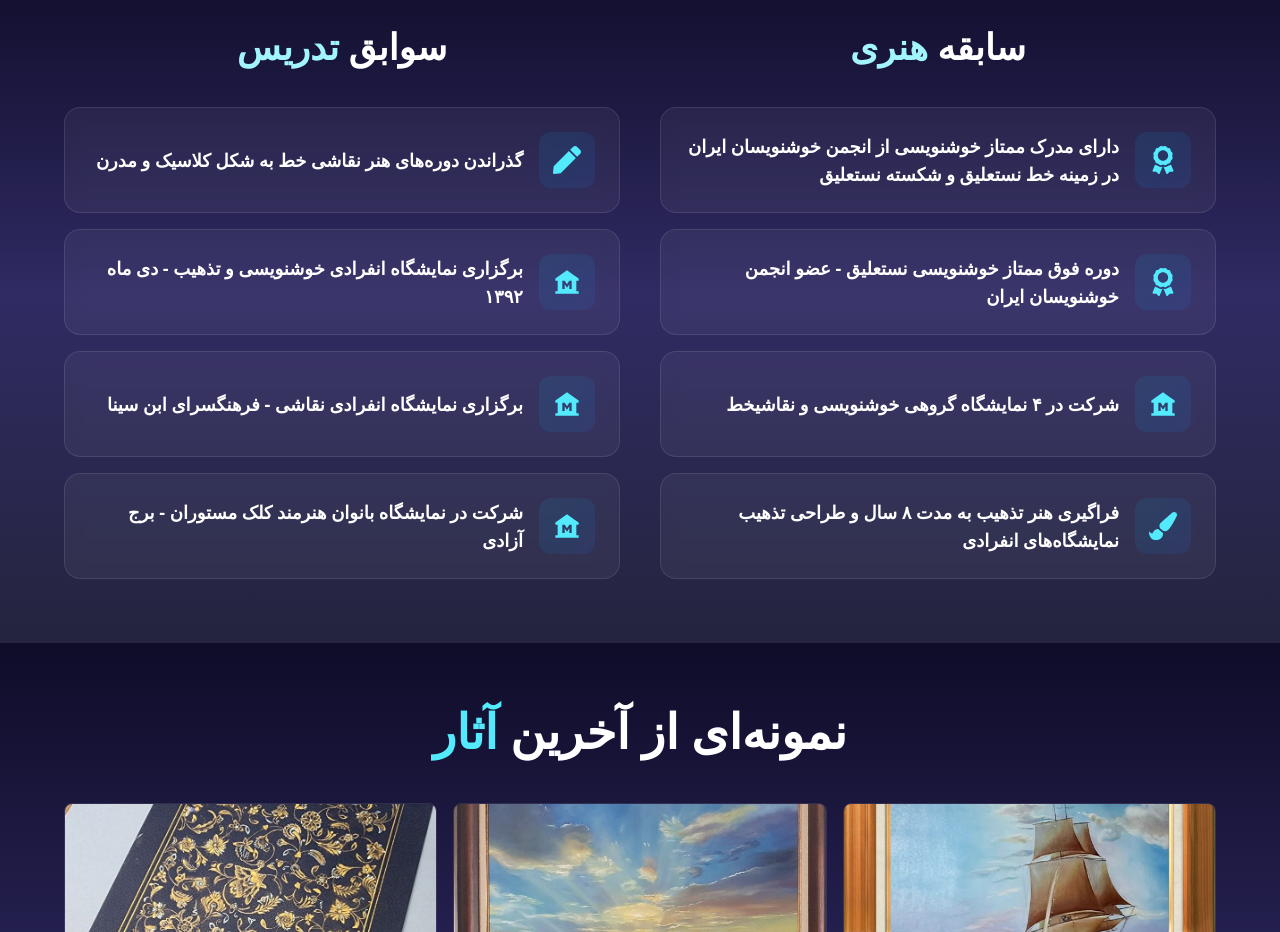
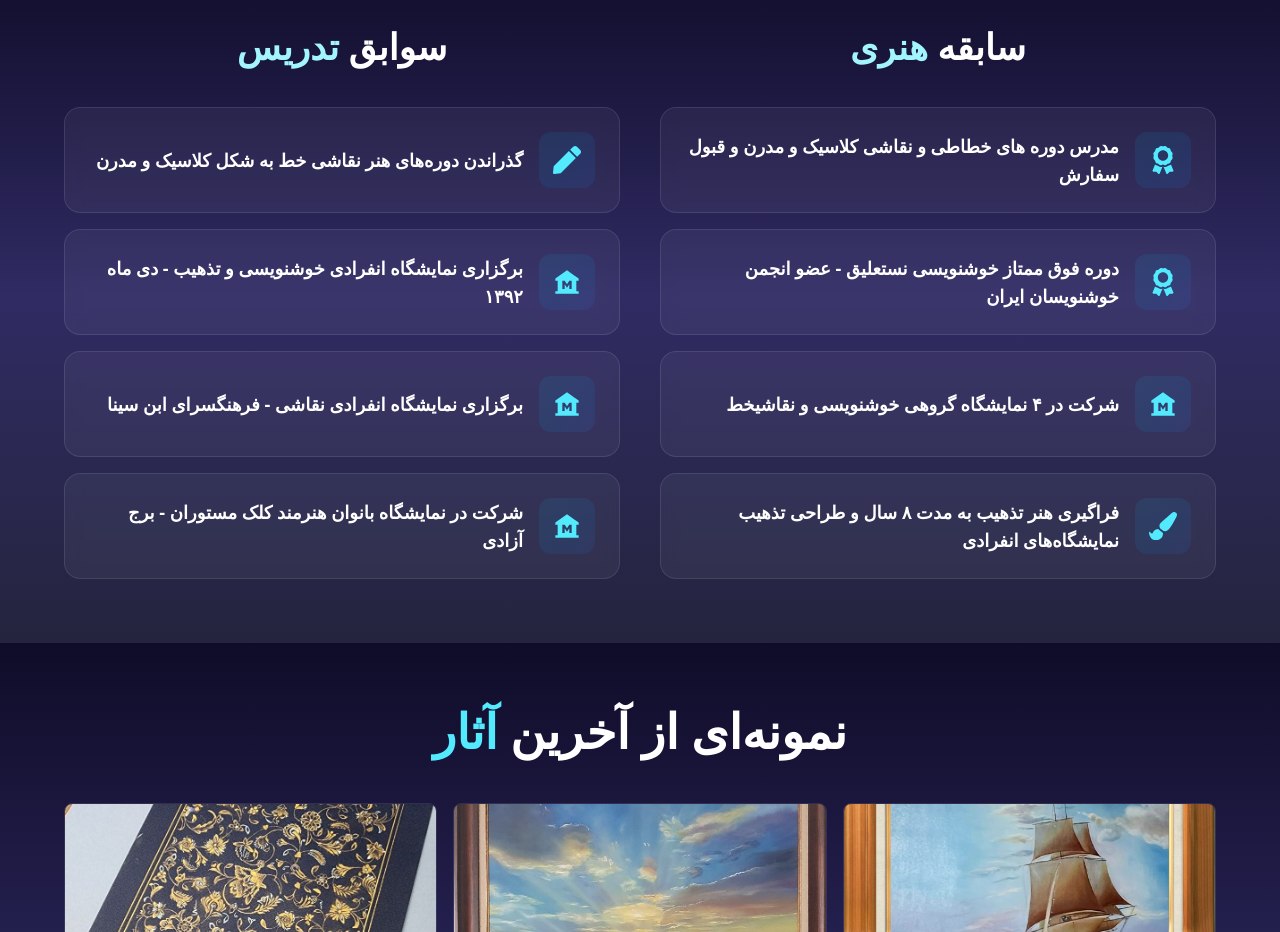
Before and after one commit to farhad-fr-1982/samira-basirikia-portfolio, a Next.js app: page / in a window 1280 px wide. Shown: the part 1380-2312 px from the top of the page. Built offline with nearby package versions, Linux system fonts and the light colour scheme.

Commit message:
text-editor

```diff
--- a/components/Home/Resume/Resume.tsx
+++ b/components/Home/Resume/Resume.tsx
@@ -14,7 +14,7 @@ const Resume = () => {
                     <div className="mt-10 space-y-4">
                         <ResumeCard
                             Icon={FaAward}
-                            role="دارای مدرک ممتاز خوشنویسی از انجمن خوشنویسان ایران در زمینه خط نستعلیق و شکسته نستعلیق"
+                            role=" مدرس دوره های خطاطی و نقاشی کلاسیک و مدرن و قبول سفارش"
                         />
                         <ResumeCard
                             Icon={FaAward}
```
